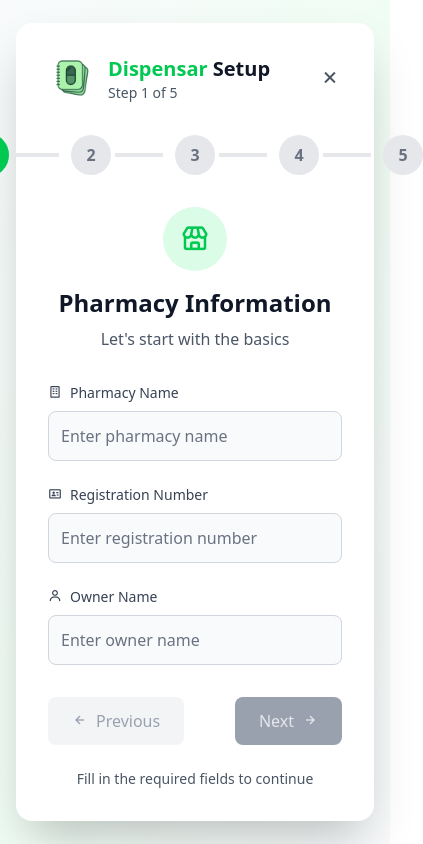
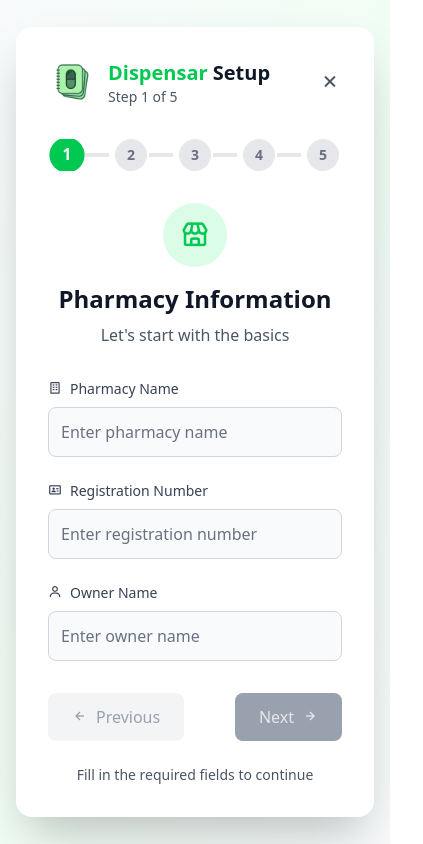
Before and after one commit to zimcodes1/Dispensar, a React (Vite) app in the folder client/: page /onboarding in a window 390 px wide. Shown: the whole page, 423 px wide, since content can reach past the window. Built offline with nearby package versions, Linux system fonts and the light colour scheme.

Commit message:
update: update the dashboard image and fix stepindiactor responsiveness issues

```diff
--- a/client/src/components/onboarding/StepIndicator.tsx
+++ b/client/src/components/onboarding/StepIndicator.tsx
@@ -9,10 +9,10 @@
     const { isDarkMode } = useDarkMode() as { isDarkMode: boolean }
 
     return (
-        <div className="flex items-center justify-center gap-2 mb-8">
+        <div className="flex items-center justify-center gap-1 sm:gap-2 mb-8 hide-scrollbar overflow-x-auto px-4">
             {Array.from({ length: totalSteps }, (_, i) => i + 1).map((step) => (
-                <div key={step} className="flex items-center">
-                    <div className={`w-10 h-10 rounded-full flex items-center justify-center font-semibold transition-all ${
+                <div key={step} className="flex items-center shrink-0">
+                    <div className={`w-8 h-8 sm:w-10 sm:h-10 rounded-full flex items-center justify-center font-semibold text-sm sm:text-base transition-all ${
                         step === currentStep
                             ? 'bg-green-500 text-white scale-110'
                             : step < currentStep
@@ -21,10 +21,10 @@
                             ? 'bg-gray-700 text-gray-400'
                             : 'bg-gray-200 text-gray-500'
                     }`}>
-                        {step < currentStep ? <i className='bx bx-check text-xl'></i> : step}
+                        {step < currentStep ? <i className='bx bx-check text-lg sm:text-xl'></i> : step}
                     </div>
                     {step < totalSteps && (
-                        <div className={`w-12 h-1 mx-1 ${
+                        <div className={`w-6 sm:w-12 h-1 mx-0.5 sm:mx-1 ${
                             step < currentStep
                                 ? 'bg-green-500'
                                 : isDarkMode
```
Also changed, not shown: client/public/images/dashboard.png.
